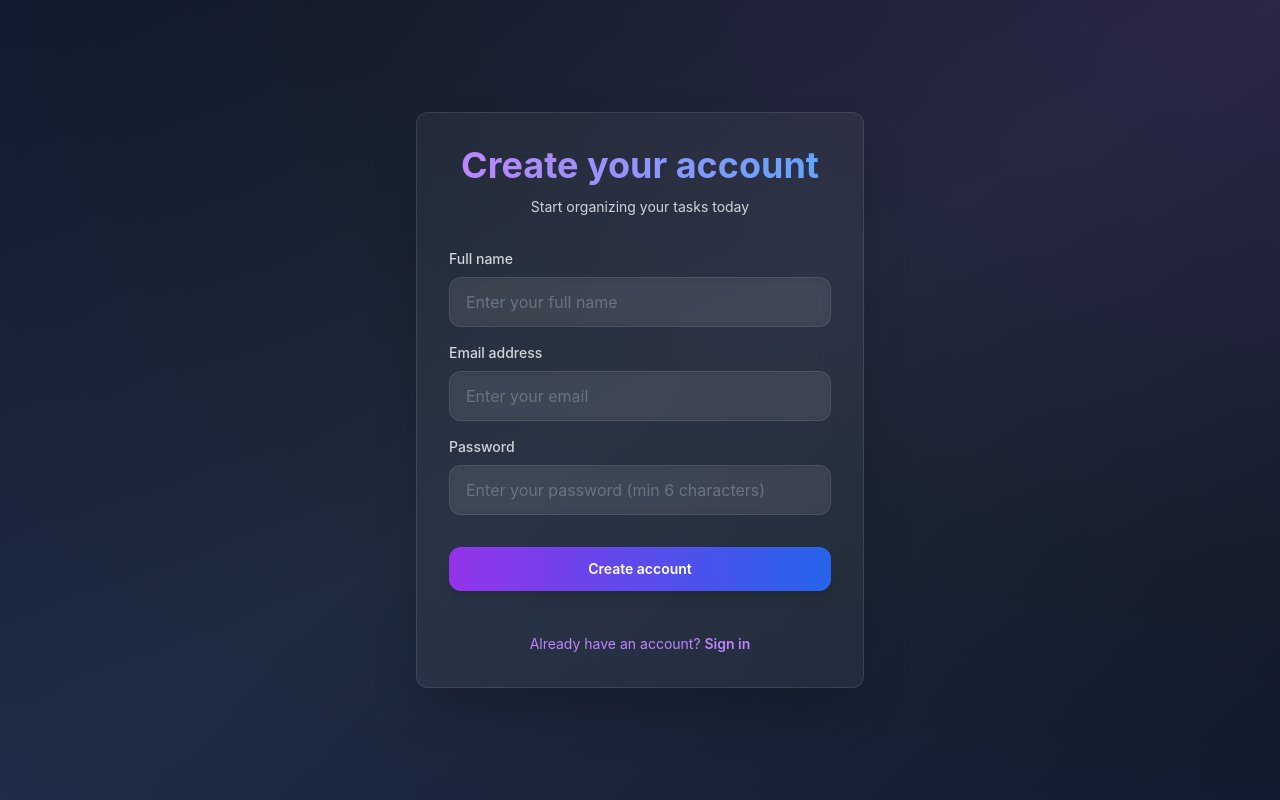
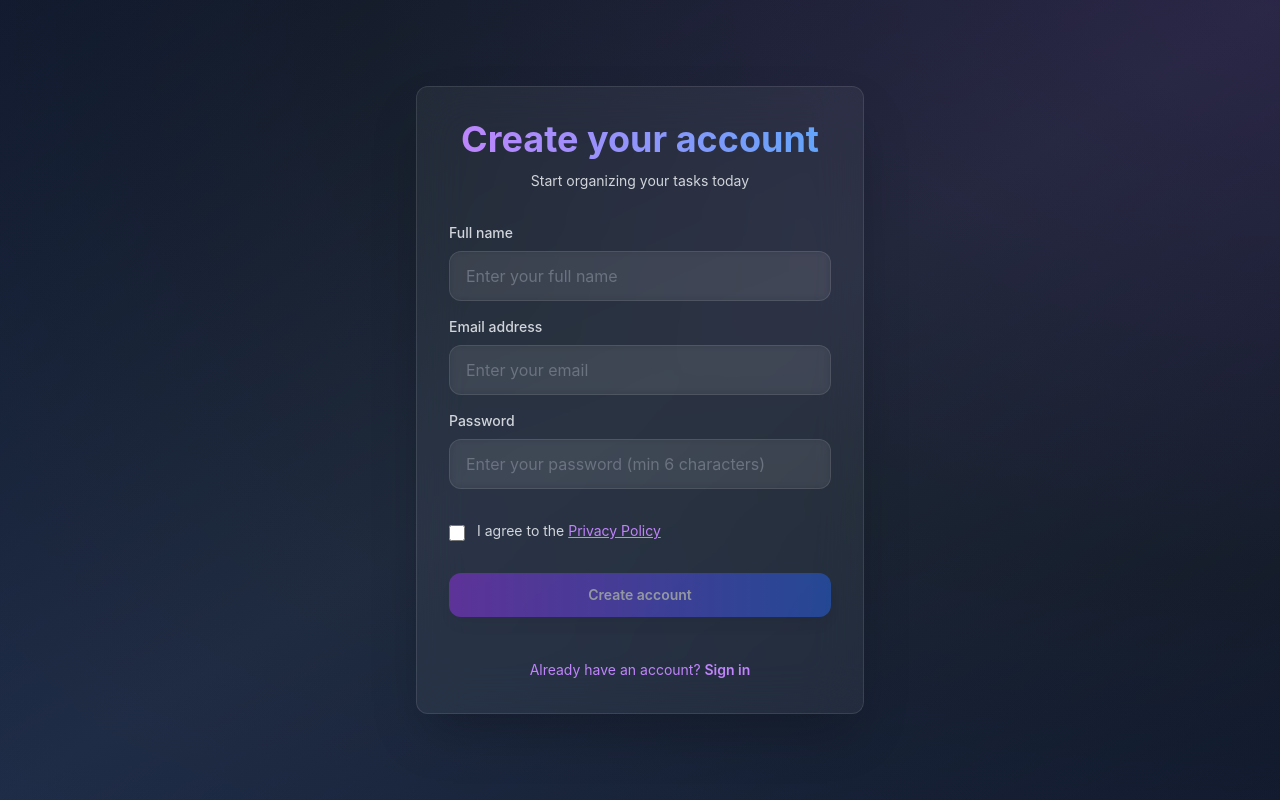
Before and after one commit to AshNlb/UltimateTaskManager, a React (Vite) app in the folder frontend/: page /register in a window 1280 px wide. Built offline with nearby package versions, Linux system fonts and the light colour scheme; no server answers; the HTML template or start-up script is replaced by a standard one.

Commit message:
Require privacy policy acceptance on registration
- Add checkbox for privacy policy acceptance
- Disable submit button until policy is accepted
- Show error if user tries to submit without accepting
- Link to privacy policy opens in new tab

```diff
--- a/frontend/src/pages/Register.tsx
+++ b/frontend/src/pages/Register.tsx
@@ -7,6 +7,7 @@ export default function Register() {
   const [name, setName] = useState('');
   const [email, setEmail] = useState('');
   const [password, setPassword] = useState('');
+  const [acceptedPolicy, setAcceptedPolicy] = useState(false);
   const [error, setError] = useState('');
   const [loading, setLoading] = useState(false);
   const navigate = useNavigate();
@@ -15,6 +16,12 @@ export default function Register() {
   const handleSubmit = async (e: React.FormEvent) => {
     e.preventDefault();
     setError('');
+
+    if (!acceptedPolicy) {
+      setError('You must accept the Privacy Policy to create an account');
+      return;
+    }
+
     setLoading(true);
 
     try {
@@ -102,9 +109,31 @@ export default function Register() {
             </div>
 
             <div className="pt-2">
+              <label className="flex items-start space-x-3 cursor-pointer group">
+                <input
+                  type="checkbox"
+                  checked={acceptedPolicy}
+                  onChange={(e) => setAcceptedPolicy(e.target.checked)}
+                  className="mt-1 h-4 w-4 rounded border-white/10 bg-white/5 text-purple-600 focus:ring-purple-500 focus:ring-offset-gray-900 cursor-pointer"
+                />
+                <span className="text-sm text-gray-300 group-hover:text-gray-200 transition-colors">
+                  I agree to the{' '}
+                  <a
+                    href="https://ashnlb.github.io/UltimateTaskManager/privacy.html"
+                    target="_blank"
+                    rel="noopener noreferrer"
+                    className="text-purple-400 hover:text-purple-300 underline"
+                  >
+                    Privacy Policy
+                  </a>
+                </span>
+              </label>
+            </div>
+
+            <div className="pt-2">
               <button
                 type="submit"
-                disabled={loading}
+                disabled={loading || !acceptedPolicy}
                 className="group relative w-full flex justify-center py-3 px-4 text-sm font-semibold rounded-xl text-white bg-gradient-to-r from-purple-600 to-blue-600 hover:from-purple-700 hover:to-blue-700 focus:outline-none focus:ring-2 focus:ring-offset-2 focus:ring-purple-500 disabled:opacity-50 disabled:cursor-not-allowed transition-all duration-200 shadow-lg hover:shadow-purple-500/25"
               >
                 {loading ? 'Creating account...' : 'Create account'}
```
